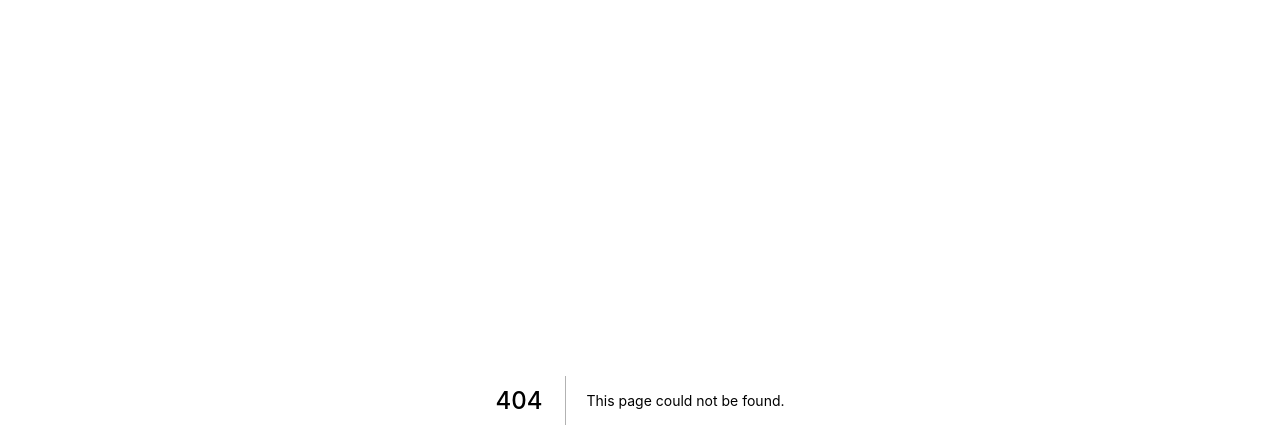
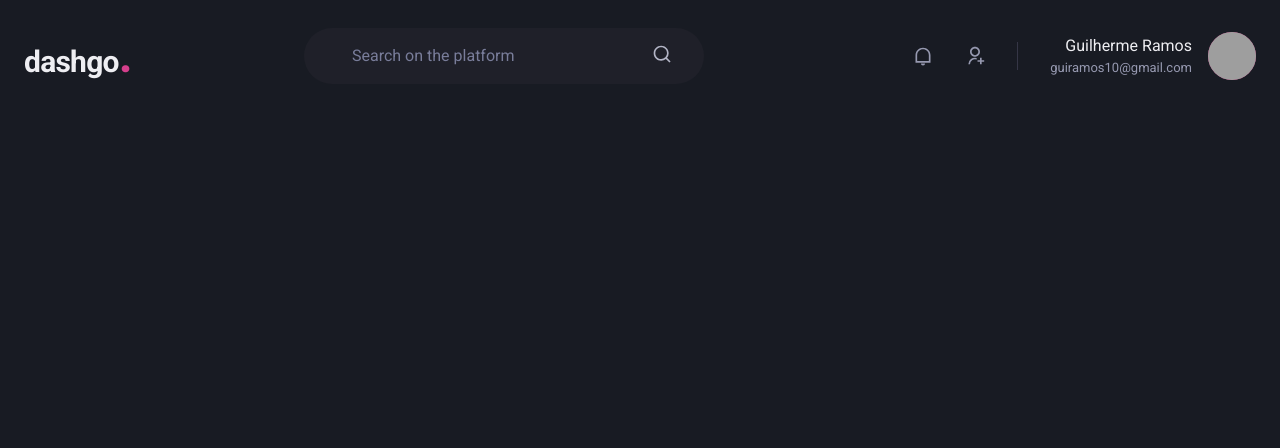
Before and after one commit to GuiRamos7/dashgo, a Next.js app: page /dashboard in a window 1280 px wide. Before the commit this address had no page. Shown: the top 448 px of the page. Built offline with nearby package versions, Linux system fonts and the light colour scheme; grey boxes are pictures that could not be loaded.

Commit message:
creating header component

```diff
--- a/package.json
+++ b/package.json
@@ -16,7 +16,8 @@
     "framer-motion": "^6",
     "next": "12.1.5",
     "react": "18.0.0",
-    "react-dom": "18.0.0"
+    "react-dom": "18.0.0",
+    "react-icons": "^4.3.1"
   },
   "devDependencies": {
     "@types/node": "^17.0.24",
--- /dev/null
+++ b/src/components/Header.tsx
@@ -0,0 +1,83 @@
+import { Flex, Input, Text, Icon, HStack, Box, Avatar } from '@chakra-ui/react';
+import {
+  RiNotificationLine,
+  RiSearchLine,
+  RiUserAddLine,
+} from 'react-icons/ri';
+
+const Header = () => {
+  return (
+    <Flex
+      maxWidth={1480}
+      as='header'
+      w='100%'
+      h='20'
+      mx='auto'
+      mt='4'
+      px='6'
+      align='center'
+    >
+      <Text fontSize='3xl' fontWeight='bold' letterSpacing='tight' w='64'>
+        dashgo
+        <Text as='span' fontSize='5xl' color='pink.500'>
+          .
+        </Text>
+      </Text>
+
+      <Flex
+        as='label'
+        flex='1'
+        py='4'
+        px='8'
+        ml='6'
+        maxWidth={400}
+        alignSelf='center'
+        color='gray.200'
+        position='relative'
+        bg='gray.800'
+        borderRadius='full'
+      >
+        <Input
+          color='gray.50'
+          variant='unstyled'
+          px='4'
+          mr='4'
+          placeholder='Search on the platform'
+          _placeholder={{ color: 'gray.400' }}
+        />
+        <Icon as={RiSearchLine} fontSize='20' />
+      </Flex>
+
+      <Flex align='center' ml='auto'>
+        <HStack
+          spacing='8'
+          mx='8'
+          pr='8'
+          py='1'
+          color='gray.300'
+          borderRightWidth={1}
+          borderColor='gray.700'
+        >
+          <Icon as={RiNotificationLine} fontSize='20' />
+          <Icon as={RiUserAddLine} fontSize='20' />
+        </HStack>
+        <Flex align='center'>
+          <Box mr='4' textAlign='right'>
+            <Text>Guilherme Ramos</Text>
+            <Text color='gray.300' fontSize='small'>
+              guiramos10@gmail.com
+            </Text>
+          </Box>
+          <Avatar
+            size='md'
+            name='Gui Ramos'
+            src='https://github.com/GuiRamos7.png'
+            bg='pink.500'
+          />
+        </Flex>
+      </Flex>
+    </Flex>
+  );
+};
+
+export default Header;
--- a/src/components/index.ts
+++ b/src/components/index.ts
@@ -1 +1,2 @@
 export { default as Input } from './Form/Input';
+export { default as Header } from './Header';
--- /dev/null
+++ b/src/pages/dashboard.tsx
@@ -0,0 +1,8 @@
+import { Flex } from '@chakra-ui/react';
+import { Header } from 'components';
+
+const Dashboard = () => {
+  return <Header />;
+};
+
+export default Dashboard;
--- a/src/pages/index.tsx
+++ b/src/pages/index.tsx
@@ -1,7 +1,7 @@
 import { Button, Flex, Stack } from '@chakra-ui/react';
 import { Input } from 'components';
 
-export default function Home() {
+const Home = () => {
   return (
     <Flex w='100vw' h='100vh' align='center' justify='center'>
       <Flex
@@ -23,4 +23,6 @@ export default function Home() {
       </Flex>
     </Flex>
   );
-}
+};
+
+export default Home;
```
Also changed, not shown: 1 other file (tests, documents, lock files or other folders).
